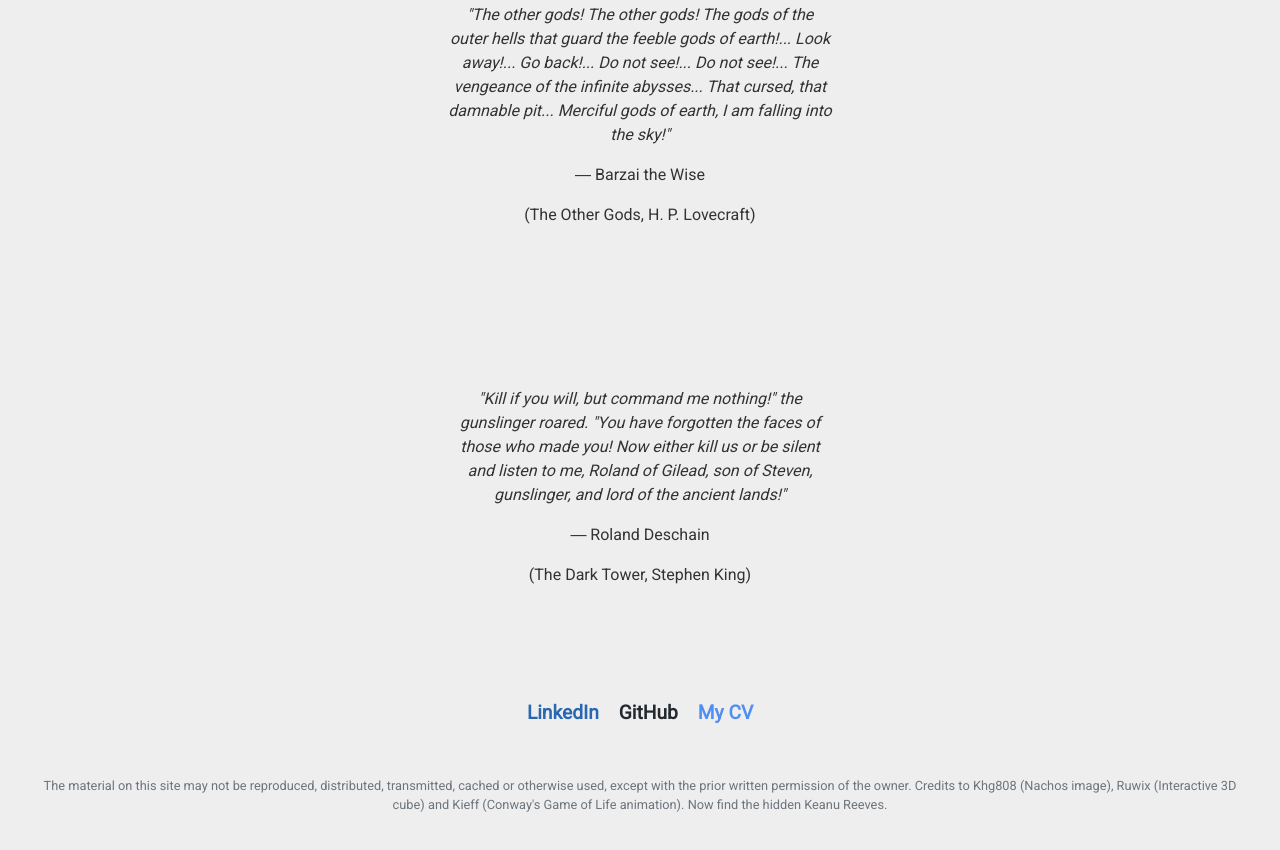
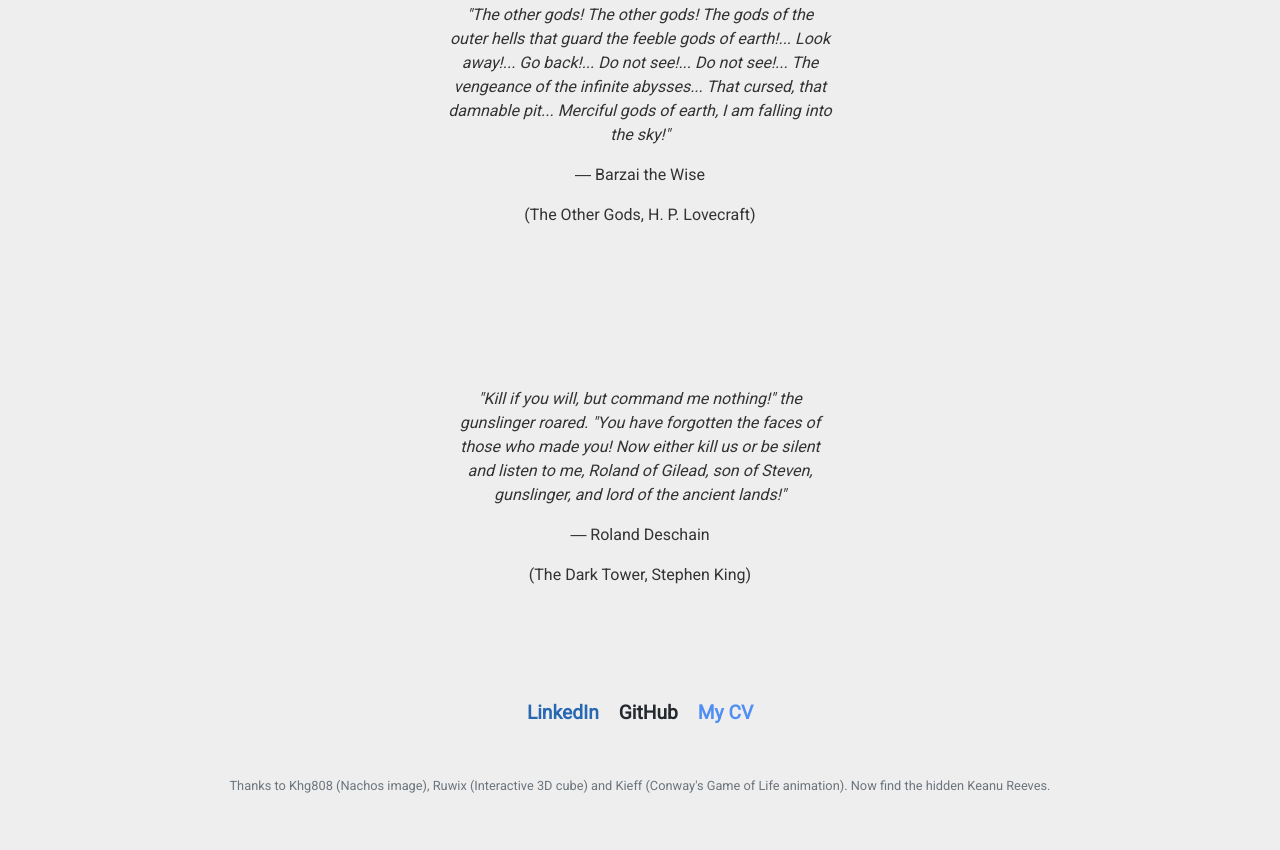
Before and after one commit to gustavostuff/gustavostuff.github.io, a plain HTML site: page index.html in a window 1280 px wide. Shown: the part 1902-2752 px from the top of the page. Drawn offline with nearby package versions, Linux system fonts and the light colour scheme.

Commit message:
update bottom text

```diff
--- a/index.html
+++ b/index.html
@@ -172,7 +172,7 @@
 
   <div class="row d-flex align-items-center mt-5">
     <div class="col-12 text-center">
-      <p class="small text-muted">The material on this site may not be reproduced, distributed, transmitted, cached or otherwise used, except with the prior written permission of the owner. Credits to Khg808 (Nachos image), Ruwix (Interactive 3D cube) and Kieff (Conway's Game of Life animation). <span id="find-keanu-span">Now find the hidden Keanu Reeves.</span></p>
+      <p class="small text-muted">Thanks to Khg808 (Nachos image), Ruwix (Interactive 3D cube) and Kieff (Conway's Game of Life animation). <span id="find-keanu-span">Now find the hidden Keanu Reeves.</span></p>
     </div>
   </div>
 
```
